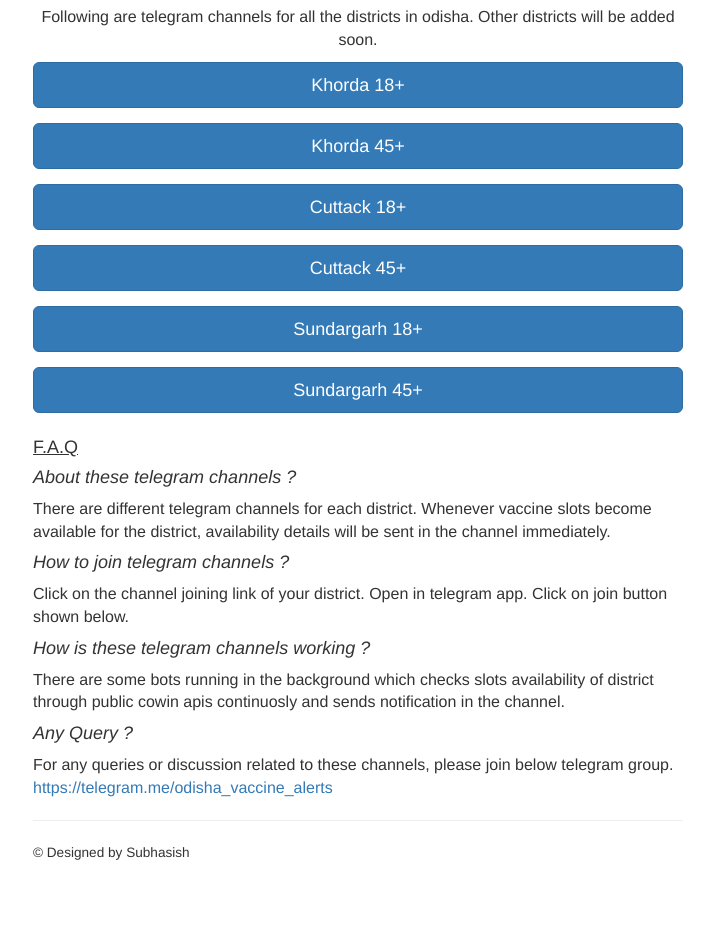
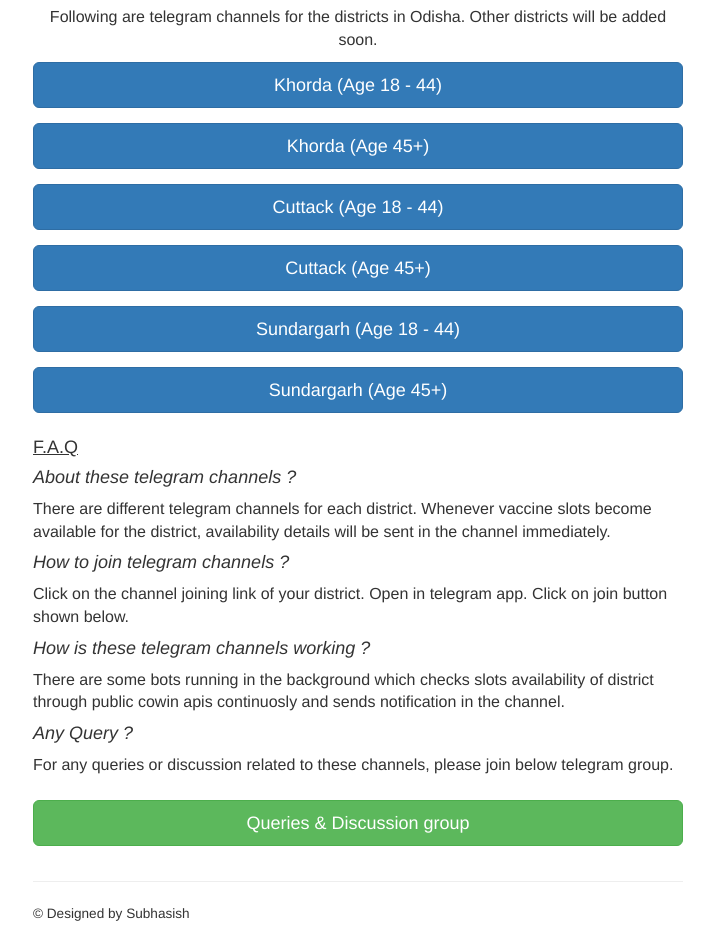
Before and after one commit to dassubhasish96/odisha-vaccine-alerts, a React (Create React App) app: page / in a window 1280 px wide. Shown: the part 160-1085 px from the top of the page, without its empty margins (297-1011 px from the left). Before the commit the page ends 1024 px from the top, so only its background shows below. Built offline with nearby package versions, Linux system fonts and the light colour scheme.

Commit message:
js changes

```diff
--- a/src/components/Body/body.component.js
+++ b/src/components/Body/body.component.js
@@ -6,23 +6,23 @@
         <Fragment>
            <Form>
                   <FormGroup action>
-                  <Button href = "https://telegram.me/khurda_vaccine_alerts" color="primary" size="lg" block>Khorda 18+</Button>
+                  <Button href = "https://telegram.me/khurda_vaccine_alerts" color="primary" size="lg" block>Khorda (Age 18 - 44)</Button>
                    </FormGroup>
                    <FormGroup>
-                   <Button href = "https://telegram.me/khurda_vaccine_alerts_45" color="primary" size="lg" block>Khorda 45+</Button>
+                   <Button href = "https://telegram.me/khurda_vaccine_alerts_45" color="primary" size="lg" block>Khorda (Age 45+)</Button>
                    </FormGroup>
                    <FormGroup>
-                   <Button href = "https://telegram.me/cuttack_vaccine_alerts" color="primary" size="lg" block>Cuttack 18+</Button>
+                   <Button href = "https://telegram.me/cuttack_vaccine_alerts" color="primary" size="lg" block>Cuttack (Age 18 - 44)</Button>
                    </FormGroup>
 
                    <FormGroup>
-                   <Button href = "https://telegram.me/cuttack_vaccine_alerts_45" color="primary" size="lg" block>Cuttack 45+</Button>
+                   <Button href = "https://telegram.me/cuttack_vaccine_alerts_45" color="primary" size="lg" block>Cuttack (Age 45+)</Button>
                    </FormGroup>
                    <FormGroup>
-                   <Button href = "https://telegram.me/sundargarh_vaccine_alerts" color="primary" size="lg" block>Sundargarh 18+</Button>
+                   <Button href = "https://telegram.me/sundargarh_vaccine_alerts" color="primary" size="lg" block>Sundargarh (Age 18 - 44)</Button>
                    </FormGroup>
                    <FormGroup>
-                   <Button href = "https://telegram.me/sundargarh_vaccine_alerts_45" color="primary" size="lg" block>Sundargarh 45+</Button>
+                   <Button href = "https://telegram.me/sundargarh_vaccine_alerts_45" color="primary" size="lg" block>Sundargarh (Age 45+)</Button>
                    </FormGroup>
            </Form>
         </Fragment>
--- a/src/components/Body/howtouse.component.js
+++ b/src/components/Body/howtouse.component.js
@@ -1,4 +1,6 @@
 import React, { Fragment } from 'react';
+import { Form, FormGroup, Button } from 'reactstrap';
+
 
 function HowToUse(props) {
     return (
@@ -13,9 +15,12 @@
             There are some bots running in the background which checks slots availability of district through public cowin apis continuosly and sends
              notification in the channel.
              <h4><i>Any Query ?</i></h4>
-            For any queries or discussion related to these channels, please join below telegram group.<br/> <a href = "https://telegram.me/odisha_vaccine_alerts">https://telegram.me/odisha_vaccine_alerts</a><br/>
-
-
+            For any queries or discussion related to these channels, please join below telegram group.<br/><br/>
+            <Form>
+                  <FormGroup action>
+                  <Button href = "https://telegram.me/odisha_vaccine_alerts" color="success" size="lg" block>Queries & Discussion group</Button>
+                   </FormGroup>
+           </Form>
         </Fragment>
     );
 }
--- a/src/components/shared/Header/header.component.js
+++ b/src/components/shared/Header/header.component.js
@@ -10,7 +10,7 @@
         <Fragment>
              <img class = "image" src= {banner} alt="vaccine banner" ></img>
            <h3>District wise telegram channels in Odisha</h3>
-           <p>Following are telegram channels for all the districts in odisha. Other districts will be added soon.</p>
+           <p>Following are telegram channels for the districts in Odisha. Other districts will be added soon.</p>
         </Fragment>
     );
 }
```
